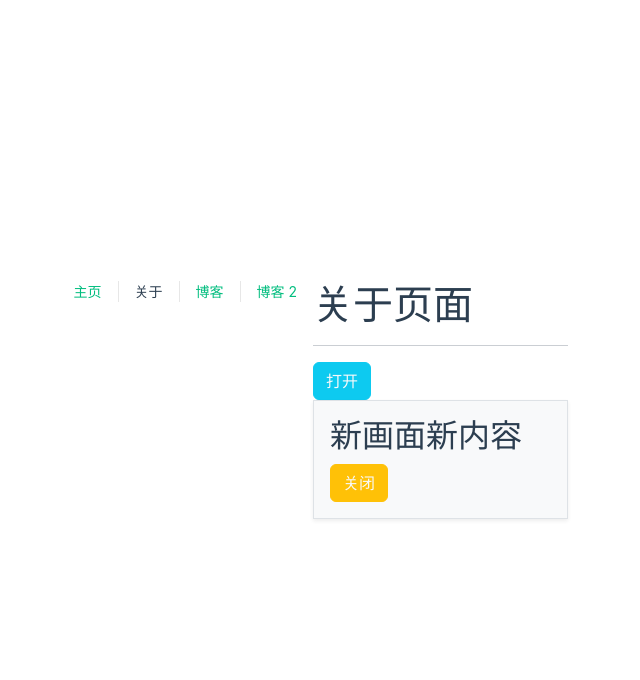
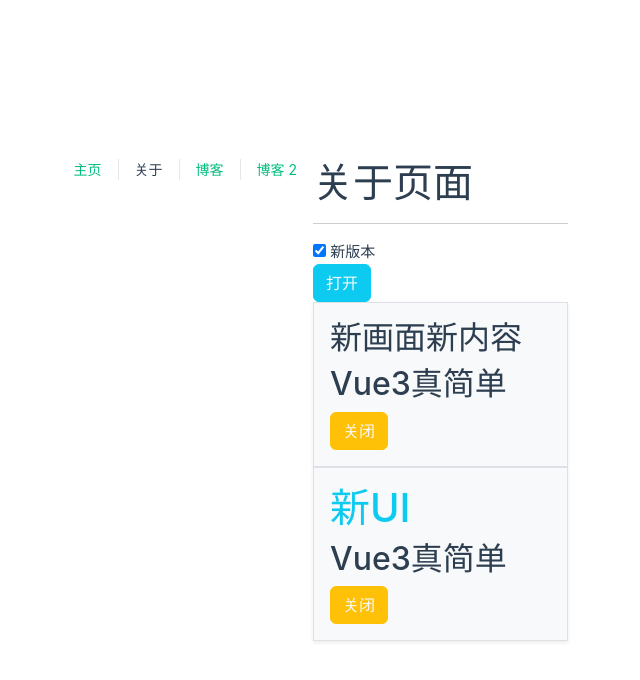
Before and after one commit to vincentgwzhang/Vue3Study, a Vue app: page /about in a window 1280 px wide. Both pictures are taken after a click on the button "打开". Shown: the top 680 px of the page, without its empty margins (327-967 px from the left). Built offline with nearby package versions, Linux system fonts and the light colour scheme.

Commit message:
after subcomponent and value and event

```diff
--- /dev/null
+++ b/src/components/AboutInfo.vue
@@ -0,0 +1,23 @@
+<template>
+  <div class="p-3 bg-light border shadow-sm">
+    <h2>新画面新内容</h2>
+    <h2 v-if="title">{{ title }}</h2>
+    <button @click="btnClose" class="btn btn-warning text-light">关闭</button>
+  </div>
+</template>
+
+<script setup>
+/** This is to define input from parent component  */
+const props = defineProps({
+  title: {
+    type: String,
+    default: "",
+  },
+});
+
+const emit = defineEmits(["hideMe234"]);// 这个意思是说，定义一个 emit 可以接受的事件名称
+
+const btnClose = () => {
+  emit("hideMe234");
+};
+</script>
--- /dev/null
+++ b/src/components/AboutInfoNew.vue
@@ -0,0 +1,23 @@
+<template>
+    <div class="p-3 bg-light border shadow-sm">
+        <h1 class="text-info">新UI</h1>
+        <h2 v-if="title">{{ title }}</h2>
+        <h2 v-else>新画面新内容</h2>
+        <button @click="btnClose" class="btn btn-warning text-light">关闭</button>
+    </div>
+</template>
+
+<script setup>
+  const props = defineProps({
+    title: {
+      type: String,
+      default: "",
+    },
+  });
+
+  const emit = defineEmits(["hideMe"]);
+
+  const btnClose = () => {
+    emit("hideMe");
+  };
+</script>
--- a/src/views/AboutView.vue
+++ b/src/views/AboutView.vue
@@ -2,22 +2,34 @@
   <div class="about">
     <h1>关于页面</h1>
     <hr />
+    <div><input type="checkbox" v-model="isNew" /> 新版本</div>
     <button @click="setOpen(true)" class="btn btn-info text-light">打开</button>
-    <div v-if="showOpen" class="p-3 bg-light border shadow-sm">
-      <h2>新画面新内容</h2>
-      <button @click="setOpen(false)" class="btn btn-warning text-light">
-        关闭
-      </button>
-    </div>
+    <AboutInfo v-if="showOpen" title="Vue3真简单" @hideMe234="setOpen(false)" />
+
+
+    <!--动态切换-->
+    <component v-if="showOpen" :is="isNew ? AboutInfoNew : AboutInfo" title="Vue3真简单" @hideMe="setOpen(false)"></component>
   </div>
 </template>
 
 <script setup>
 import { ref } from "vue";
+import AboutInfo from "@/components/AboutInfo.vue";
+import AboutInfoNew from "@/components/AboutInfoNew.vue";
 
 const showOpen = ref(false);
+const titleForChile = ref("");
+const isNew = ref(true);
+
+const times = ref(0);
 
 const setOpen = (isShow) => {
   showOpen.value = isShow;
+
+  if (isShow == true) {
+    times.value = times.value + 1;
+    titleForChile.value = `this is ${times.value} times open`;
+    console.log(titleForChile.value);
+  }
 };
 </script>
```
